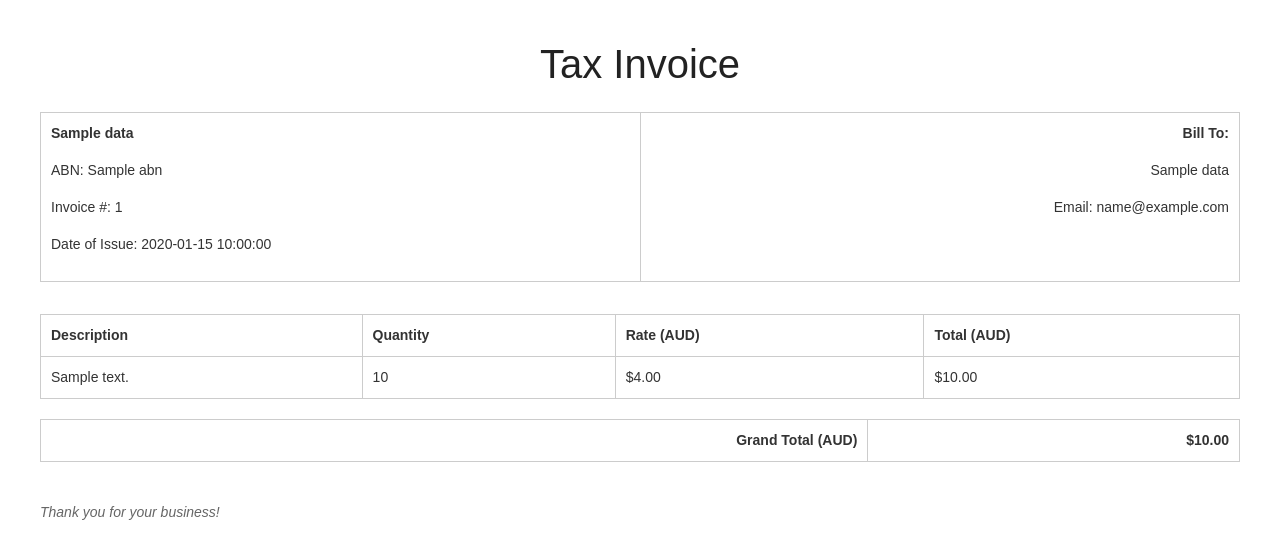
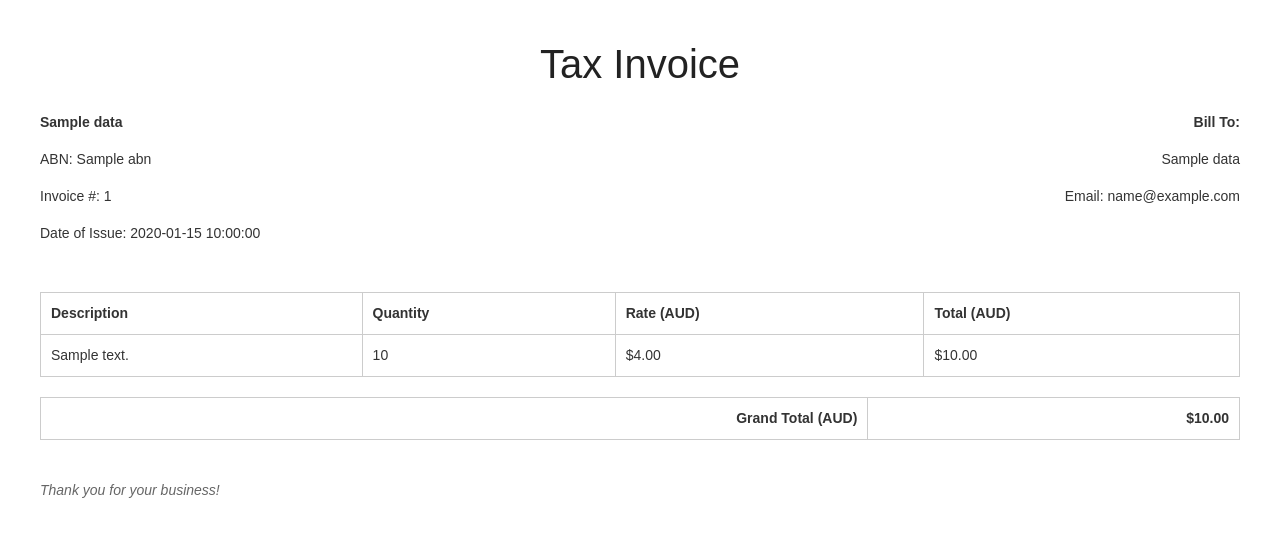
Before and after one commit to nahidjawad/invoice-australia, a Flask app: template templates/invoice.html in a window 1280 px wide. Shown: the top 559 px of the page. Run offline with Flask 2, Linux system fonts and the light colour scheme; the template is opened without the code that fills it: most values are stand-ins (such as "Sample title", 1, 10 or a date in 2020).

Commit message:
Fixing invoice formatting in pdf

```diff
--- a/templates/invoice.html
+++ b/templates/invoice.html
@@ -81,21 +81,25 @@
 <body>
   <h1 class="text-center mb-4">Tax Invoice</h1>
 
-<table style="width: 100%; margin-bottom: 2rem; table-layout: fixed; border-collapse: collapse;">
-  <tr>
-    <td style="width: 50%; vertical-align: top;">
+<div style="display: table; width: 100%; margin-bottom: 2rem;">
+  <div style="display: table-row;">
+    <!-- Left column -->
+    <div style="display: table-cell; width: 50%; vertical-align: top;">
       <p><strong>{{ data.your_name }}</strong></p>
       <p>ABN: {{ data.abn }}</p>
       <p>Invoice #: {{ data.invoice_number }}</p>
       <p>Date of Issue: {{ data.formatted_date }}</p>
-    </td>
-    <td style="width: 50%; vertical-align: top; text-align: right;">
+    </div>
+
+    <!-- Right column -->
+    <div style="display: table-cell; width: 50%; vertical-align: top; text-align: right;">
       <p><strong>Bill To:</strong></p>
       <p>{{ data.client_name }}</p>
       <p>Email: {{ data.client_email }}</p>
-    </td>
-  </tr>
-</table>
+    </div>
+  </div>
+</div>
+
 
 
   <table>
```
